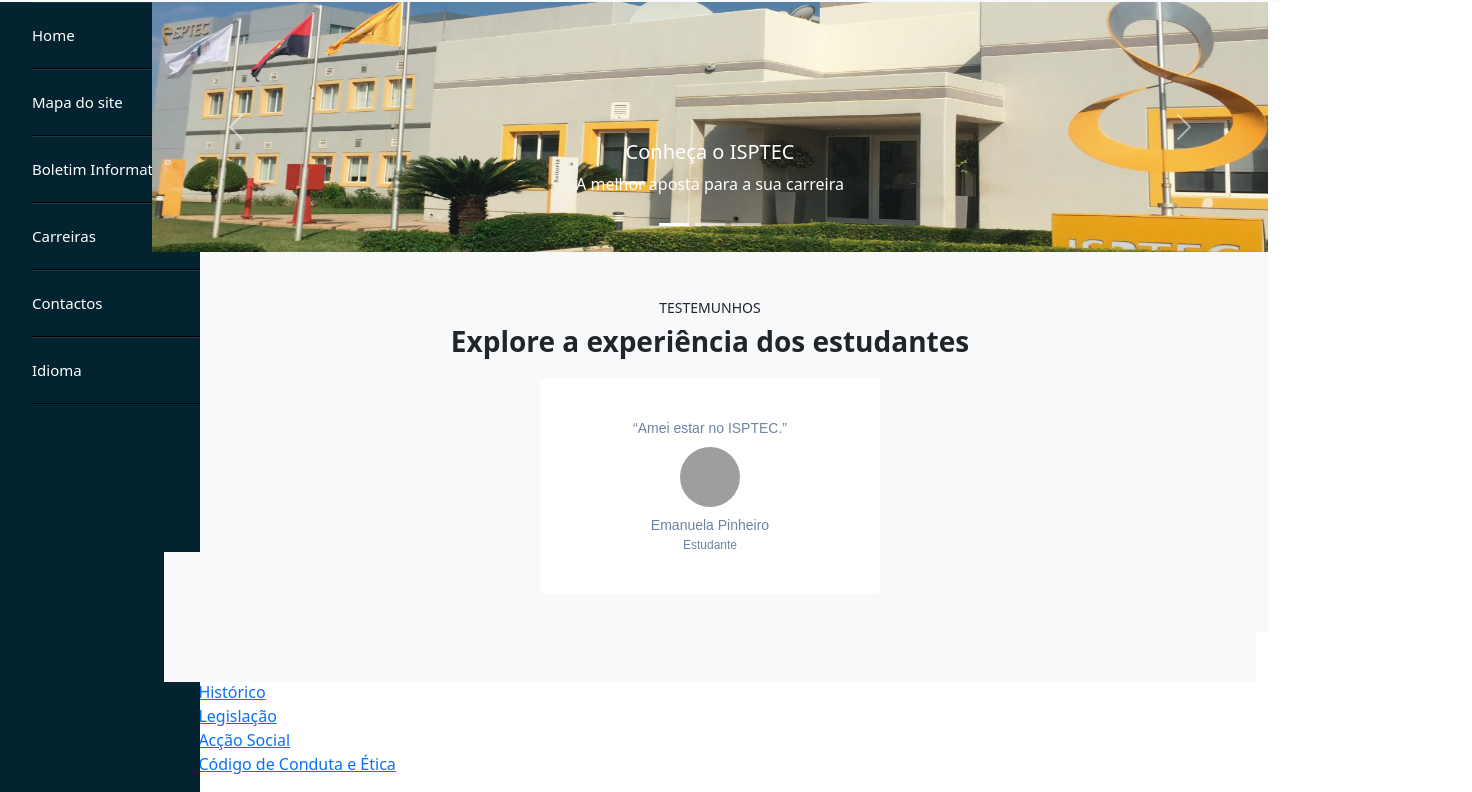
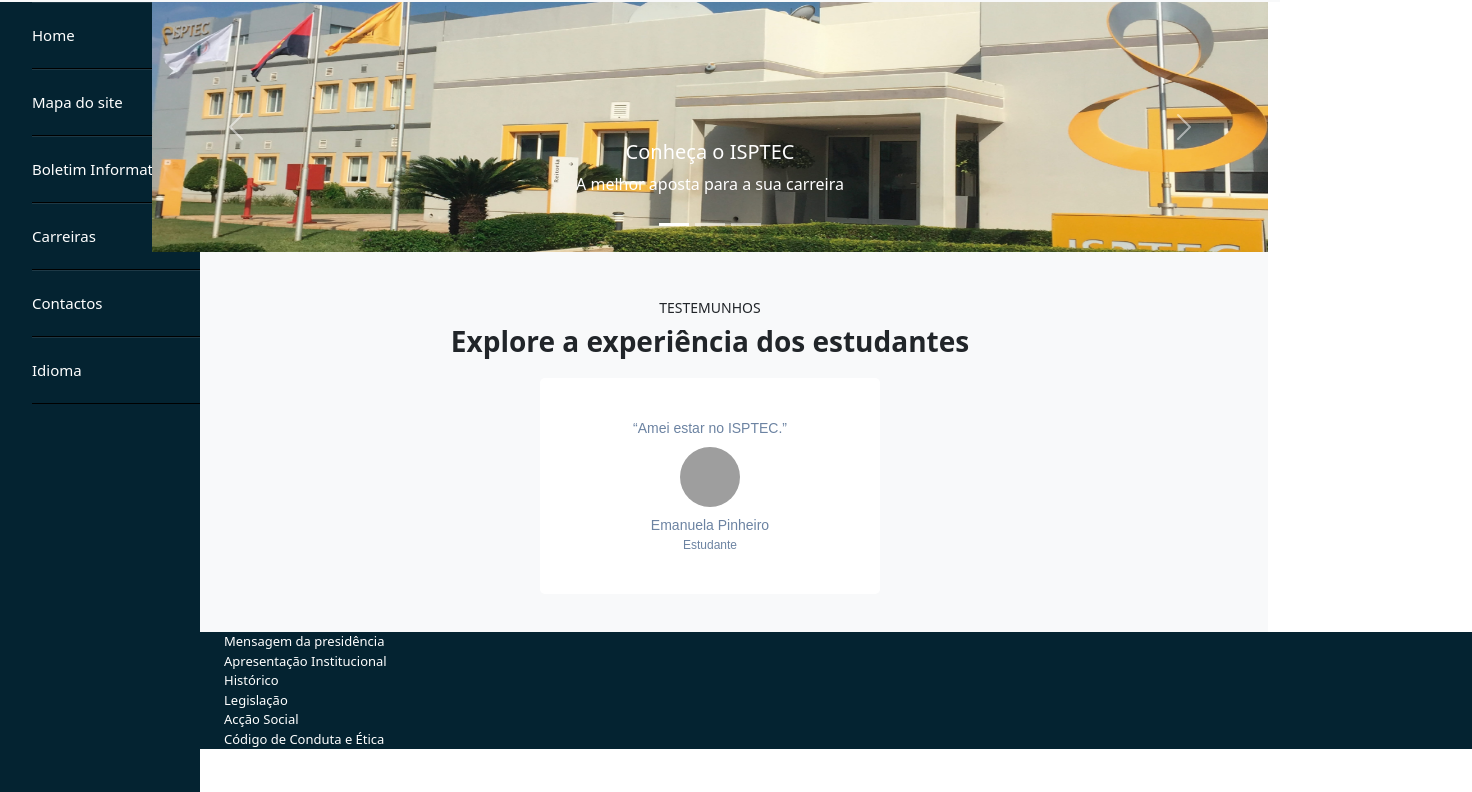
Before and after one commit to EdTheDev20/AW, a website: page ExL01/index.html in a window 1280 px wide. Shown: the part 54-846 px from the top of the page, 1472 px wide, since content can reach past the window. After the commit the page ends 819 px from the top, so only its background shows below. Drawn offline with nearby package versions, Linux system fonts and the light colour scheme; grey boxes are pictures that could not be loaded.

Commit message:
Last Change

```diff
--- a/ExL01/index.html
+++ b/ExL01/index.html
@@ -3,7 +3,7 @@
   <head>
     <meta charset="UTF-8" />
     <meta name="viewport" content="width=device-width, initial-scale=1.0" />
-    <title>Document</title>
+    <title>Ruben, Edgar e Diangana</title>
     <link
       rel="stylesheet"
       href="../node_modules/bootstrap/dist/css/bootstrap.min.css"
@@ -12,7 +12,7 @@
     <script src="../node_modules/@popperjs/core/dist/umd/popper.min.js"></script>
   </head>
   <body>
-    <header class="navbar navbar-expand-lg bg-body-tertiary">
+    <header class="navbar sticky-top navbar-expand-lg bg-body-tertiary">
       <div class="container-fluid">
         <a class="navbar-brand" href="#">
           <img
@@ -116,14 +116,14 @@
 
   <footer class="">
 <ul>
-<li><a href="">Mensagem da presidência</a></li>
-<li><a href="">Apresentação Institucional</a></li>
-<li><a href="">Histórico</a></li>
-<li><a href="">Legislação</a></li>
-<li><a href="">Acção Social</a></li>
-<li><a href="">Código de Conduta e Ética</a></li>
+
+<li><a href="#">Mensagem da presidência</a></li>
+<li><a href="#">Apresentação Institucional</a></li>
+<li><a href="#">Histórico</a></li>
+<li><a href="#">Legislação</a></li>
+<li><a href="#">Acção Social</a></li>
+<li><a href="#">Código de Conduta e Ética</a></li>
 </ul>
-
     </footer>
     <script src="../node_modules/bootstrap/dist/js/bootstrap.min.js"></script>
   </body>
--- a/ExL01/style.css
+++ b/ExL01/style.css
@@ -20,7 +20,6 @@
   height: 380px;
 }
 .home-testimonial-bottom {
-  background-color: rgba(var(--bs-tertiary-bg-rgb));
   transition: background 0.3s, border 0.3s, border-radius 0.3s, box-shadow 0.3s;
   margin-top: 20px;
   margin-bottom: 0px;
@@ -76,9 +75,14 @@
   color: #6c83a2;
 }
 footer{
-  width: 50%;
-  margin-left:13%;
-  background-color: rgba(var())
+  height: 100%;
+  width: 100%;
+  margin-left:15%;
+  background: #042331;
+}
+
+.carousel-inner {
+  background-color: rgba(209, 212, 17, 0.1);
 }
 
 .sidebar {
@@ -89,7 +93,14 @@
   height: 100%;
   background: #042331;
 }
-
+footer ul a {
+  display:block;
+  text-decoration:none;
+  color:white;
+  font-size:13px;
+  box-sizing: border-box;
+  transition:0.4s;
+}
 .sidebar ul a {
   display: block;
   height: 100%;
@@ -104,6 +115,6 @@
   transition: 0.4s;
 }
 
-ul li:hover a {
+.sidebar ul li:hover a {
   padding-left: 25px;
 }
```
